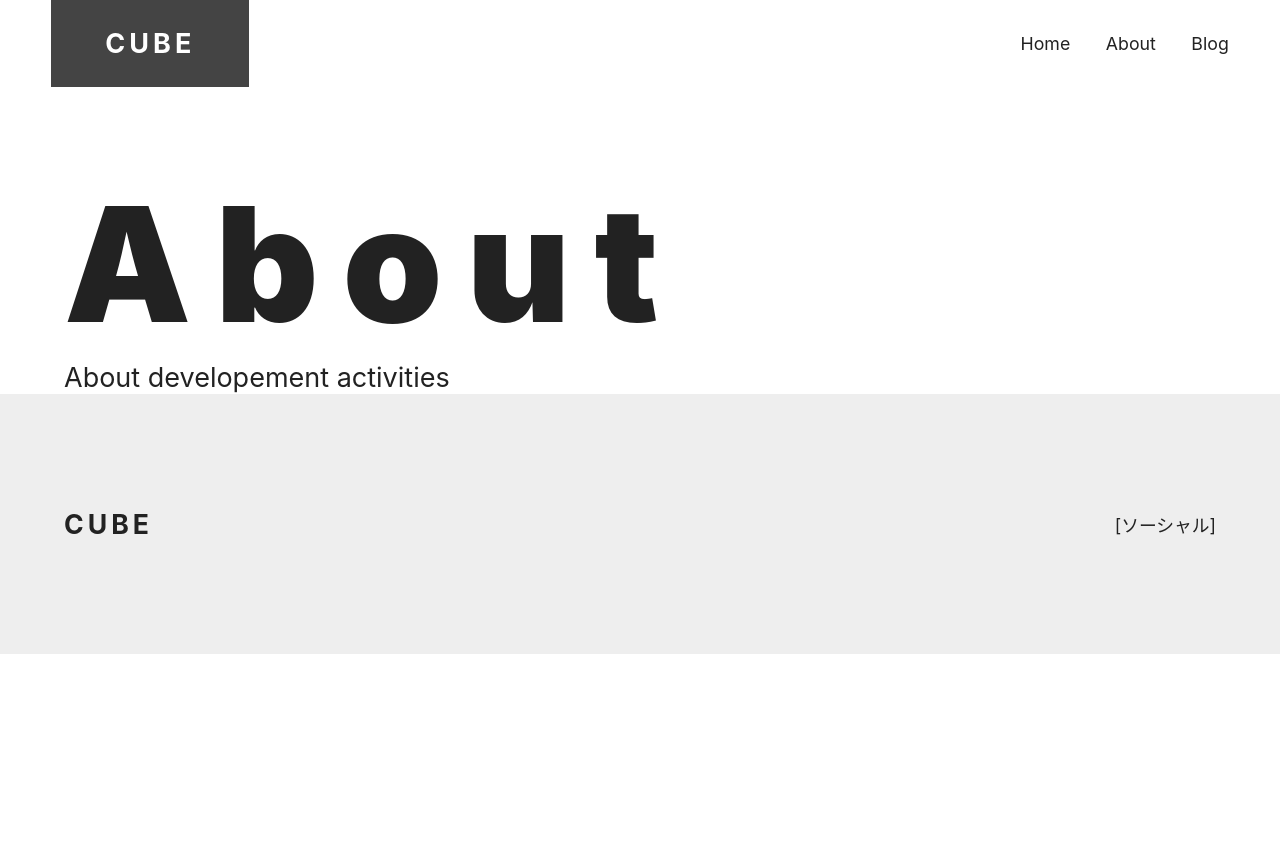
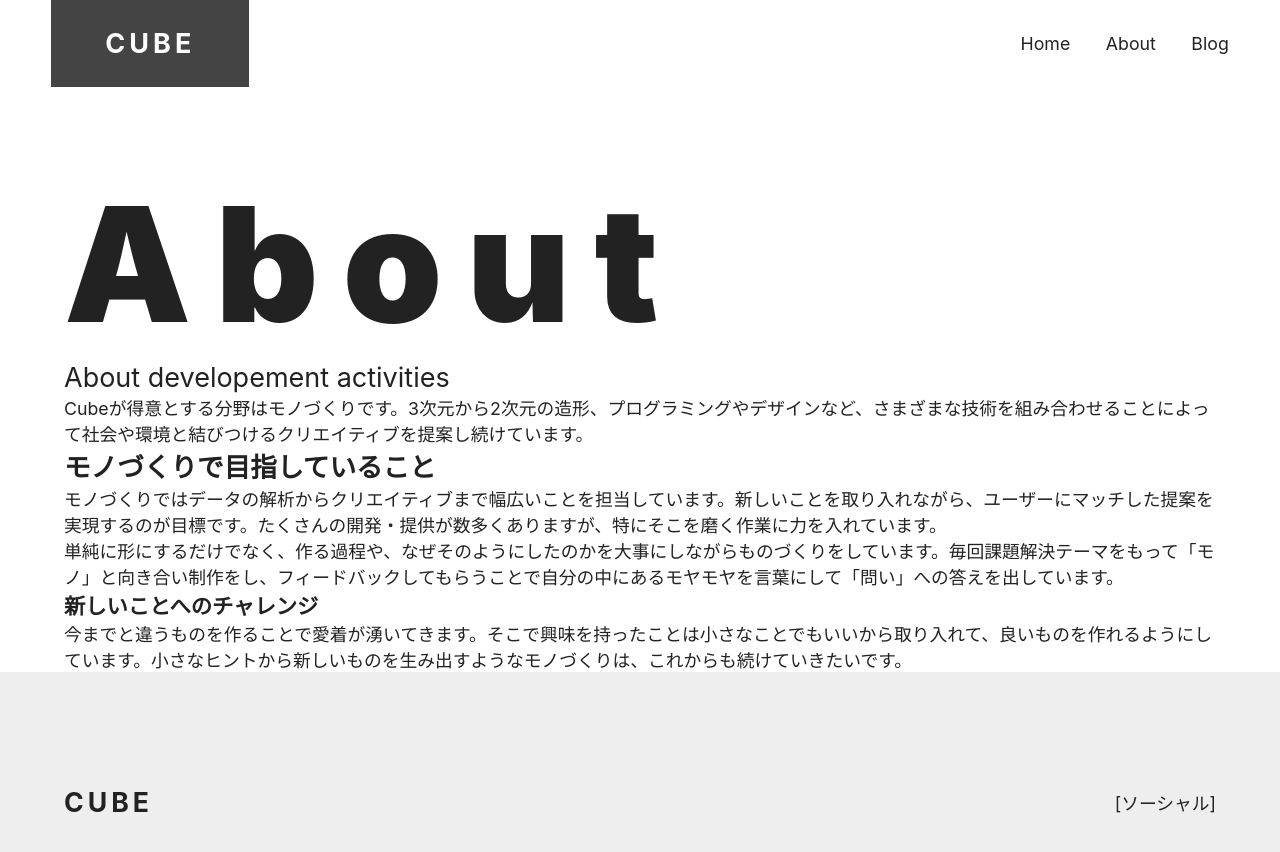
Before and after one commit to Dens0728/Blog, a Next.js app: page /about in a window 1280 px wide. Shown: the top 852 px of the page. Before the commit the page ends 800 px from the top, so only its background shows below. Built offline with nearby package versions, Linux system fonts and the light colour scheme.

Commit message:
4.5 記事きじを追加

```diff
--- a/pages/about.js
+++ b/pages/about.js
@@ -5,6 +5,20 @@ const about = () => {
   return (
     <Container>
       <Hero title='About' subtitle='About developement activities' />
+      <p>
+        Cubeが得意とする分野はモノづくりです。3次元から2次元の造形、プログラミングやデザインなど、さまざまな技術を組み合わせることによって社会や環境と結びつけるクリエイティブを提案し続けています。
+      </p>
+      <h2>モノづくりで目指していること</h2>
+      <p>
+        モノづくりではデータの解析からクリエイティブまで幅広いことを担当しています。新しいことを取り入れながら、ユーザーにマッチした提案を実現するのが目標です。たくさんの開発・提供が数多くありますが、特にそこを磨く作業に力を入れています。
+      </p>
+      <p>
+        単純に形にするだけでなく、作る過程や、なぜそのようにしたのかを大事にしながらものづくりをしています。毎回課題解決テーマをもって「モノ」と向き合い制作をし、フィードバックしてもらうことで自分の中にあるモヤモヤを言葉にして「問い」への答えを出しています。
+      </p>
+      <h3>新しいことへのチャレンジ</h3>
+      <p>
+        今までと違うものを作ることで愛着が湧いてきます。そこで興味を持ったことは小さなことでもいいから取り入れて、良いものを作れるようにしています。小さなヒントから新しいものを生み出すようなモノづくりは、これからも続けていきたいです。
+      </p>
     </Container>
   )
 }
```
